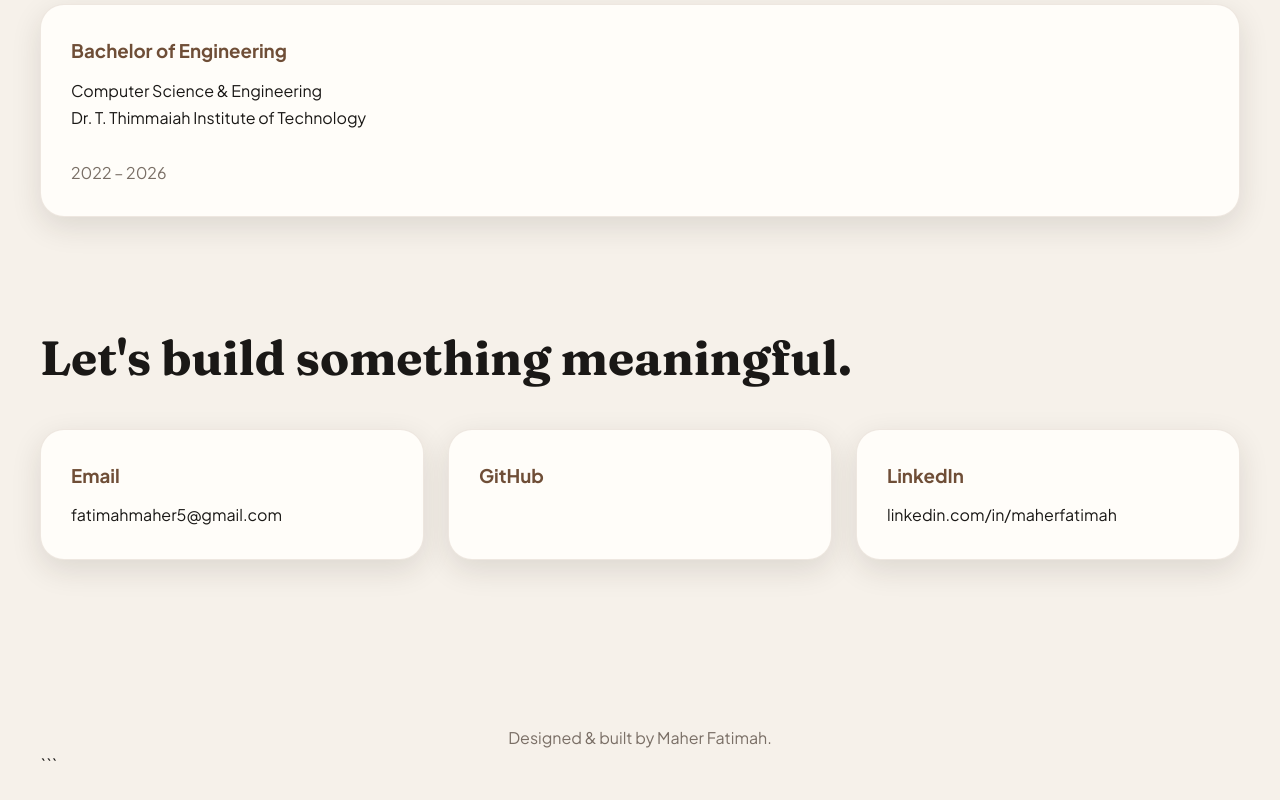
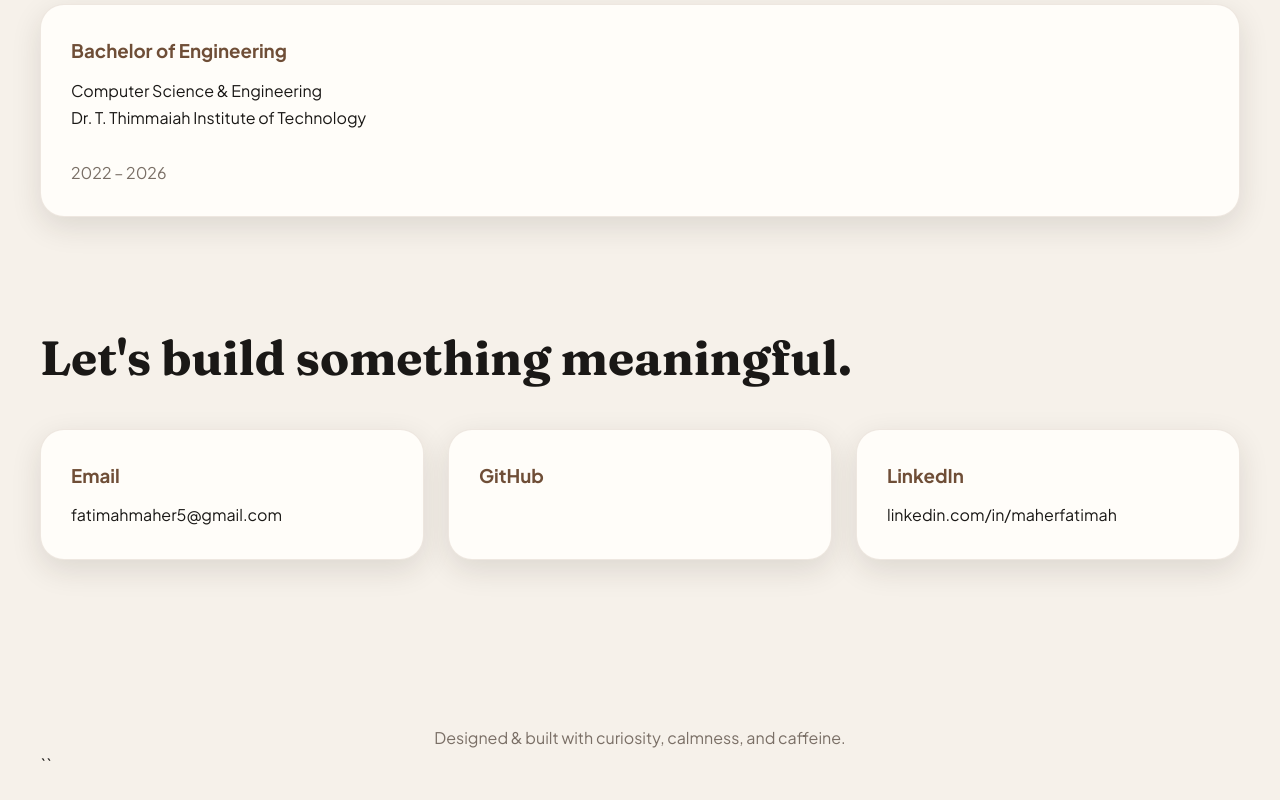
Before and after one commit to omran-mahr/devops-portfolio-main, a plain HTML site: page devops-portfolio-main/index.html in a window 1280 px wide. Shown: the part 2592-3392 px from the top of the page. Drawn offline with Linux system fonts and the light colour scheme.

Commit message:
testing workflow

````diff
--- a/devops-portfolio-main/index.html
+++ b/devops-portfolio-main/index.html
@@ -349,9 +349,9 @@
 
   <!-- FOOTER -->
   <div class="footer">
-    Designed & built by Maher Fatimah.
+    Designed & built with curiosity, calmness, and caffeine.
   </div>
 
 </body>
 </html>
-```
+``
````
